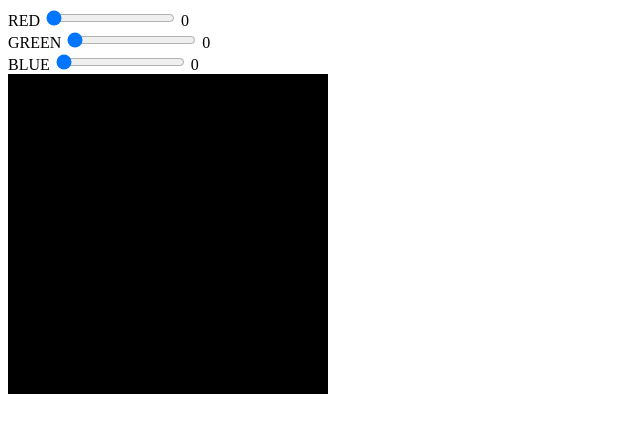
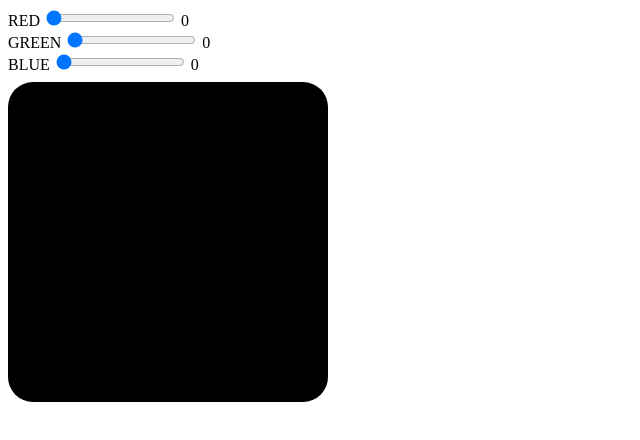
Before and after one commit to kilianrempen/pre-work-phase-2-color-picker, a plain HTML site: page index.html in a window 1280 px wide. Shown: the whole page, without its empty margins (0-640 px from the left). Drawn offline with Linux system fonts and the light colour scheme.

Commit message:
Rounded corners on the color box

```diff
--- a/styles/style.css
+++ b/styles/style.css
@@ -2,6 +2,8 @@
     background-color: rgb(0, 0, 0);
     width: 20em;
     height: 20em;
+    border-radius: 25px;
+    margin-top: .5em;
 }
 
 
```
